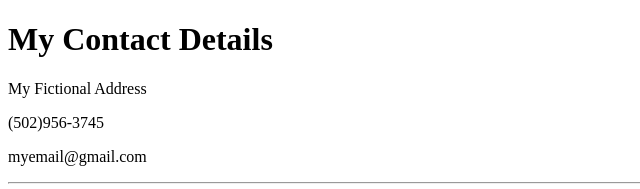
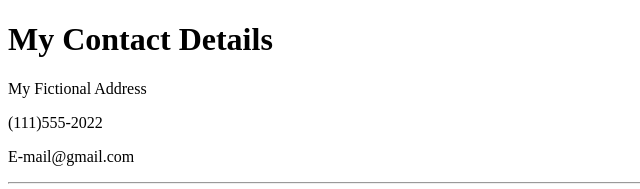
Before and after one commit to RaminNoorzada/My-Curriculum-Vitae, a plain HTML site: page Contact-me.html in a window 1280 px wide. Shown: the top 189 px of the page, 0-640 px from the left. Drawn offline with Linux system fonts and the light colour scheme.

Commit message:
Update Contact-me.html

```diff
--- a/Contact-me.html
+++ b/Contact-me.html
@@ -7,8 +7,8 @@
 <body>
   <h1>My Contact Details</h1>
   <p>My Fictional Address</p>
-  <p>(502)956-3745</p>
-  <p>myemail@gmail.com</p>
+  <p>(111)555-2022</p>
+  <p>E-mail@gmail.com</p>
   <hr>
   <form class="" action="mailto:info@londonappbrewery.com" method="post">
     <label>Your Name:</label>
```
